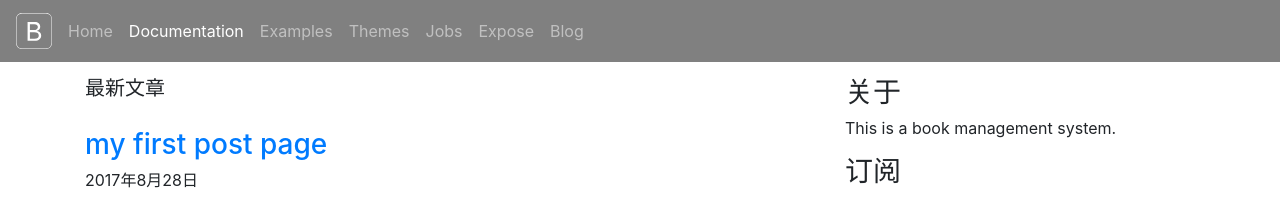
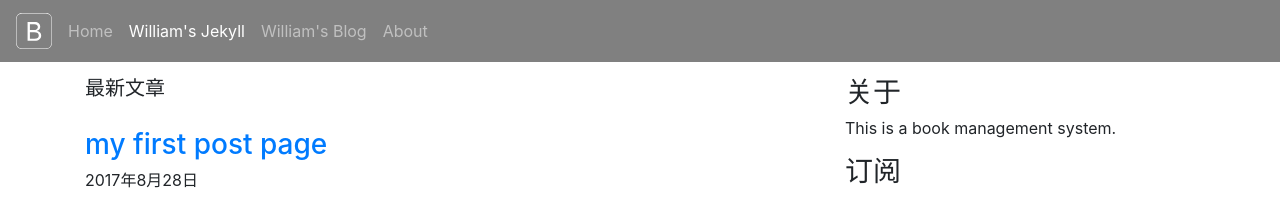
Before and after one commit to zzunstu/Test, a Jekyll site: the page built from index.html, in a window 1280 px wide. Shown: the top 197 px of the page. Built offline with Jekyll 4.4.1, drawn with Linux system fonts in a browser that asks for light colours.

Commit message:
Update navigation.html

```diff
--- a/_includes/navigation.html
+++ b/_includes/navigation.html
@@ -15,22 +15,13 @@
                 <a class="nav-link " href="{{site.baseurl}}">Home</a>
             </li>
             <li class="nav-item">
-                <a class="nav-link active">Documentation</a>
+                <a class="nav-link active" href="https://haoguanjun.github.io/jekyll/" target="_blank">William's Jekyll</a>
             </li>
             <li class="nav-item">
-                <a class="nav-link " href="/docs/4.0/examples/">Examples</a>
+                <a class="nav-link " href="http://haogj.cnblogs.com/" target="_blank">William's Blog</a>
             </li>
             <li class="nav-item">
-                <a class="nav-link" href="https://themes.getbootstrap.com" target="_blank" rel="noopener">Themes</a>
-            </li>
-            <li class="nav-item">
-                <a class="nav-link" href="https://jobs.getbootstrap.com" target="_blank" rel="noopener">Jobs</a>
-            </li>
-            <li class="nav-item">
-                <a class="nav-link" href="https://expo.getbootstrap.com" target="_blank" rel="noopener">Expose</a>
-            </li>
-            <li class="nav-item">
-                <a class="nav-link" href="https://blog.getbootstrap.com" target="_blank" rel="noopener">Blog</a>
+                <a class="nav-link" href="{{"first-post" | prepend: site.baseurl}}" target="_blank" rel="noopener">About</a>
             </li>
         </ul>
     </div>
```
